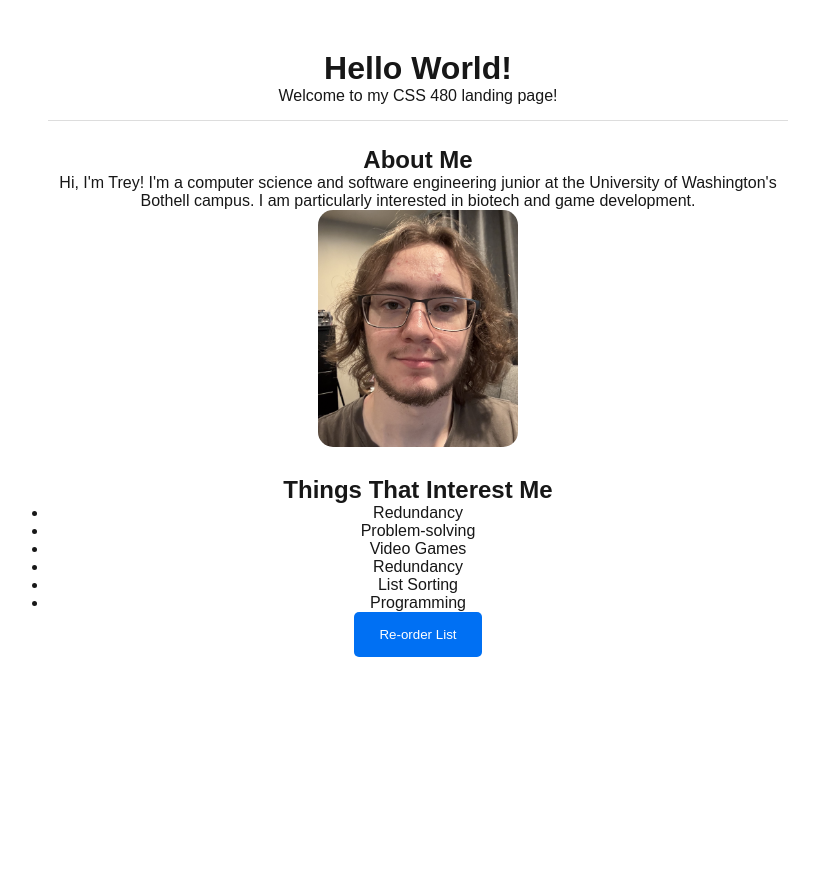
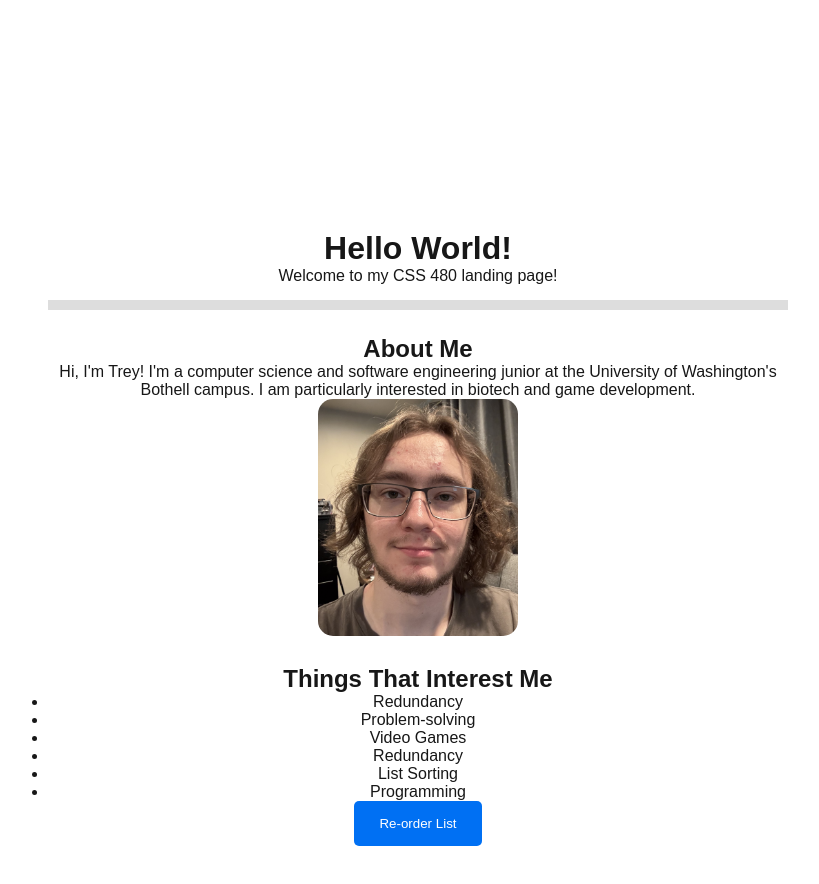
Before and after one commit to Trayouras/css-480-hello-world-new, a Next.js app: page / in a window 1280 px wide. Shown: the top 884 px of the page, without its empty margins (222-1041 px from the left). Before the commit the page ends 800 px from the top, so only its background shows below. Built offline with nearby package versions, Linux system fonts and the light colour scheme.

Commit message:
Style tweaks

```diff
--- a/src/app/page.js
+++ b/src/app/page.js
@@ -60,10 +60,10 @@ const styles = {
     padding: "30px",
     textAlign: "center",
     maxWidth: "800px",
-    margin: "20px auto",
+    margin: "200px auto",
   },
   header: {
-    borderBottom: "1px solid #ddd",
+    borderBottom: "10px solid #ddd",
     paddingBottom: "15px",
     marginBottom: "25px",
   },
```
